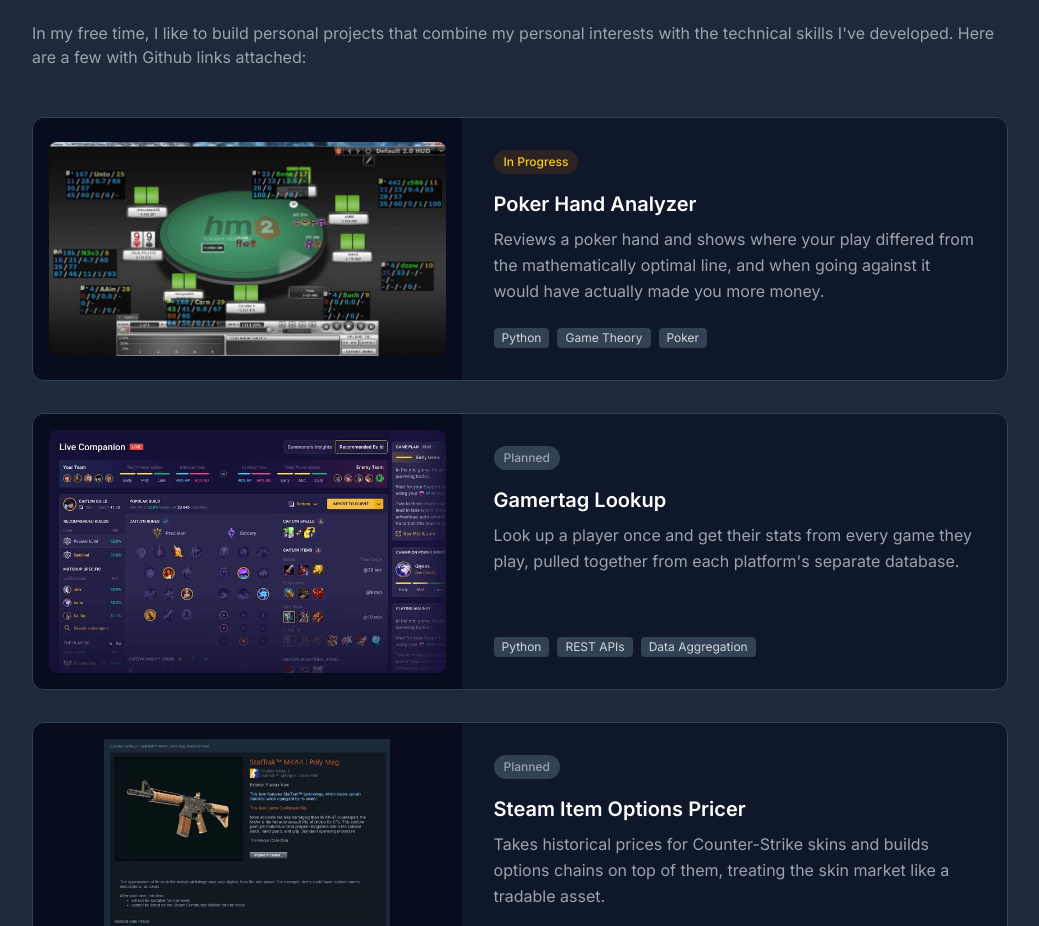
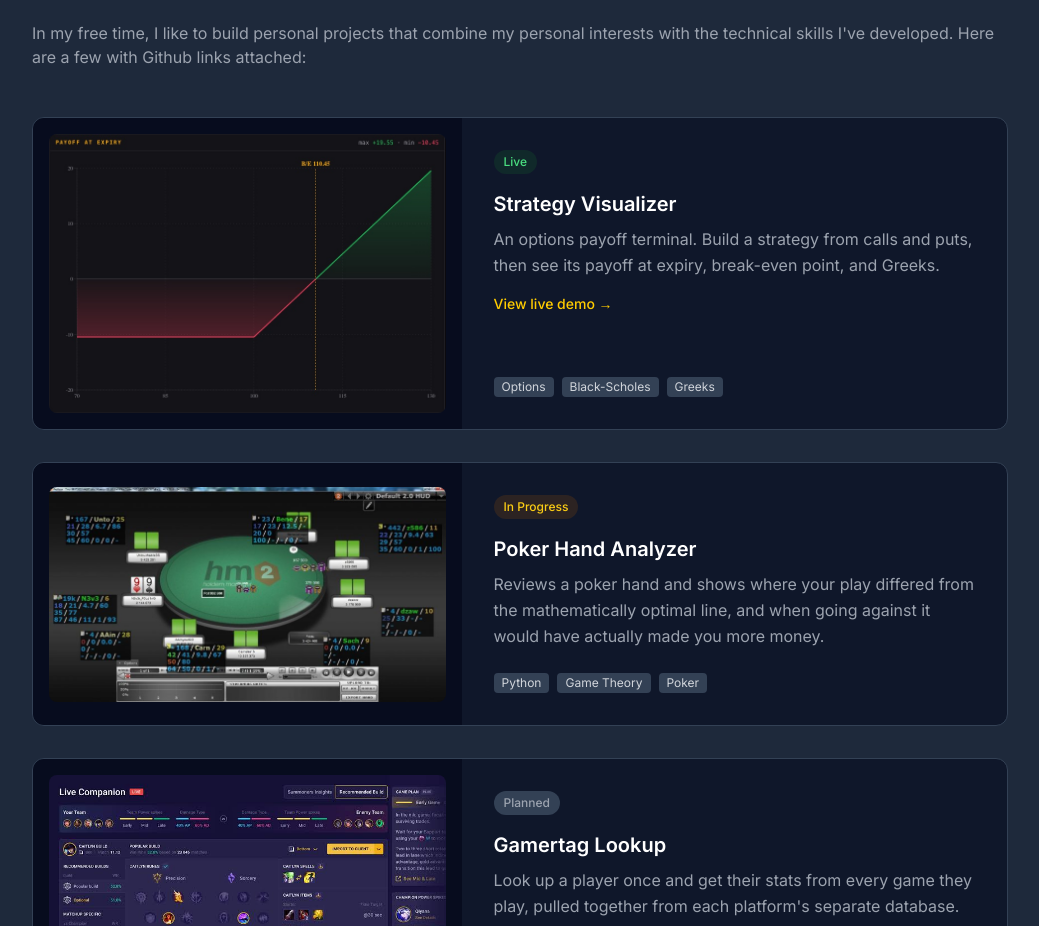
Before and after one commit to Qkarnsbboy/Website26, an Astro site: page / in a window 1280 px wide. Shown: the part 2537-3463 px from the top of the page, without its empty margins (120-1159 px from the left). Built offline with nearby package versions, Linux system fonts and the light colour scheme; Astro itself is replaced by a stand-in of ours.

Commit message:
add: Strategy Visualizer project with live demo link
Co-Authored-By: Claude Opus 5.5 <noreply@anthropic.com>

```diff
--- a/src/components/Projects.astro
+++ b/src/components/Projects.astro
@@ -2,6 +2,14 @@
 // Projects.astro
 
 const projects = [
+  {
+    title: 'Strategy Visualizer',
+    description: 'An options payoff terminal. Build a strategy from calls and puts, then see its payoff at expiry, break-even point, and Greeks.',
+    image: '/assets/Strategy_Visualizer.jpg',
+    tags: ['Options', 'Black-Scholes', 'Greeks'],
+    status: 'completed',
+    link: 'https://strategy-visualizer-hazel.vercel.app/',
+  },
   {
     title: 'Poker Hand Analyzer',
     description: 'Reviews a poker hand and shows where your play differed from the mathematically optimal line, and when going against it would have actually made you more money.',
@@ -27,6 +35,20 @@ const projects = [
     link: null,
   },
 ];
+
+// Badge colors for each project status
+const statusStyles = {
+  'completed': 'bg-green-900/30 text-green-400',
+  'in-progress': 'bg-yellow-900/30 text-yellow-400',
+  'planned': 'bg-slate-700 text-gray-400',
+};
+
+// Badge text for each project status
+const statusLabels = {
+  'completed': 'Live',
+  'in-progress': 'In Progress',
+  'planned': 'Planned',
+};
 ---
 
 <section id="projects" class="py-24 bg-slate-800">
@@ -52,18 +74,26 @@ const projects = [
 
           <!-- Content -->
           <div class="flex-1 p-8 flex flex-col gap-4">
-            <span class={`self-start text-xs font-medium px-2.5 py-1 rounded-full ${
-              project.status === 'in-progress'
-                ? 'bg-yellow-900/30 text-yellow-400'
-                : 'bg-slate-700 text-gray-400'
-            }`}>
-              {project.status === 'in-progress' ? 'In Progress' : 'Planned'}
+            <span class={`self-start text-xs font-medium px-2.5 py-1 rounded-full ${statusStyles[project.status]}`}>
+              {statusLabels[project.status]}
             </span>
 
             <div>
               <h4 class="text-xl font-semibold text-white mb-2">{project.title}</h4>
               <p class="text-gray-400 leading-relaxed">{project.description}</p>
             </div>
+
+            <!-- Link to the live project (only if it has one) -->
+            {project.link && (
+              <a
+                href={project.link}
+                target="_blank"
+                rel="noopener noreferrer"
+                class="self-start text-sm font-medium text-accent hover:underline"
+              >
+                View live demo →
+              </a>
+            )}
 
             <!-- Tags -->
             <div class="flex flex-wrap gap-2 mt-auto pt-2">
```
Also changed, not shown: public/assets/Strategy_Visualizer.jpg (added).
